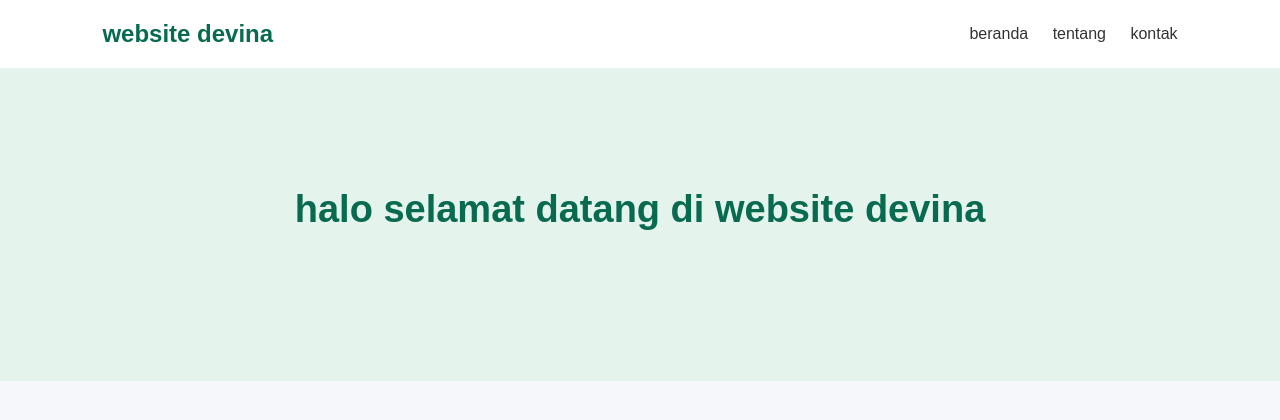
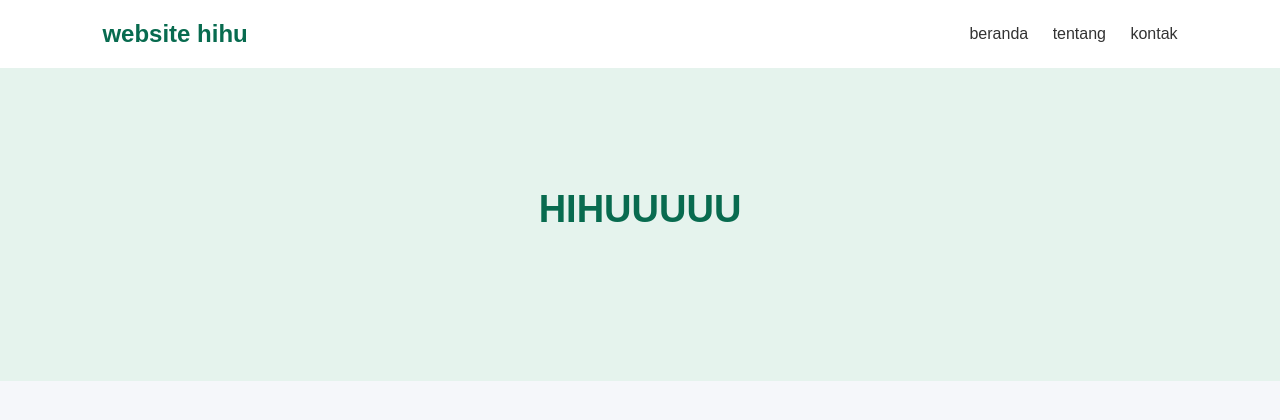
Before and after one commit to pinpinaaa923-creator/landing-page-cicd, a plain HTML site: page index.html in a window 1280 px wide. Drawn offline with Linux system fonts and the light colour scheme.

Commit message:
Update header and main section content in index.html

```diff
--- a/index.html
+++ b/index.html
@@ -8,7 +8,7 @@
     </head>
     <body>
         <header>
-            <h2>website devina</h2>
+            <h2>website hihu</h2>
             <nav>
                 <a href="#beranda">beranda</a>
                 <a href="#tentang">tentang</a>
@@ -17,7 +17,7 @@
 
         </header>
         <section class="hero" id="beranda">
-            <h1>halo selamat datang di website devina</h1>
+            <h1>HIHUUUUU</h1>
             <p></p>
         </section>
     </body>
```
